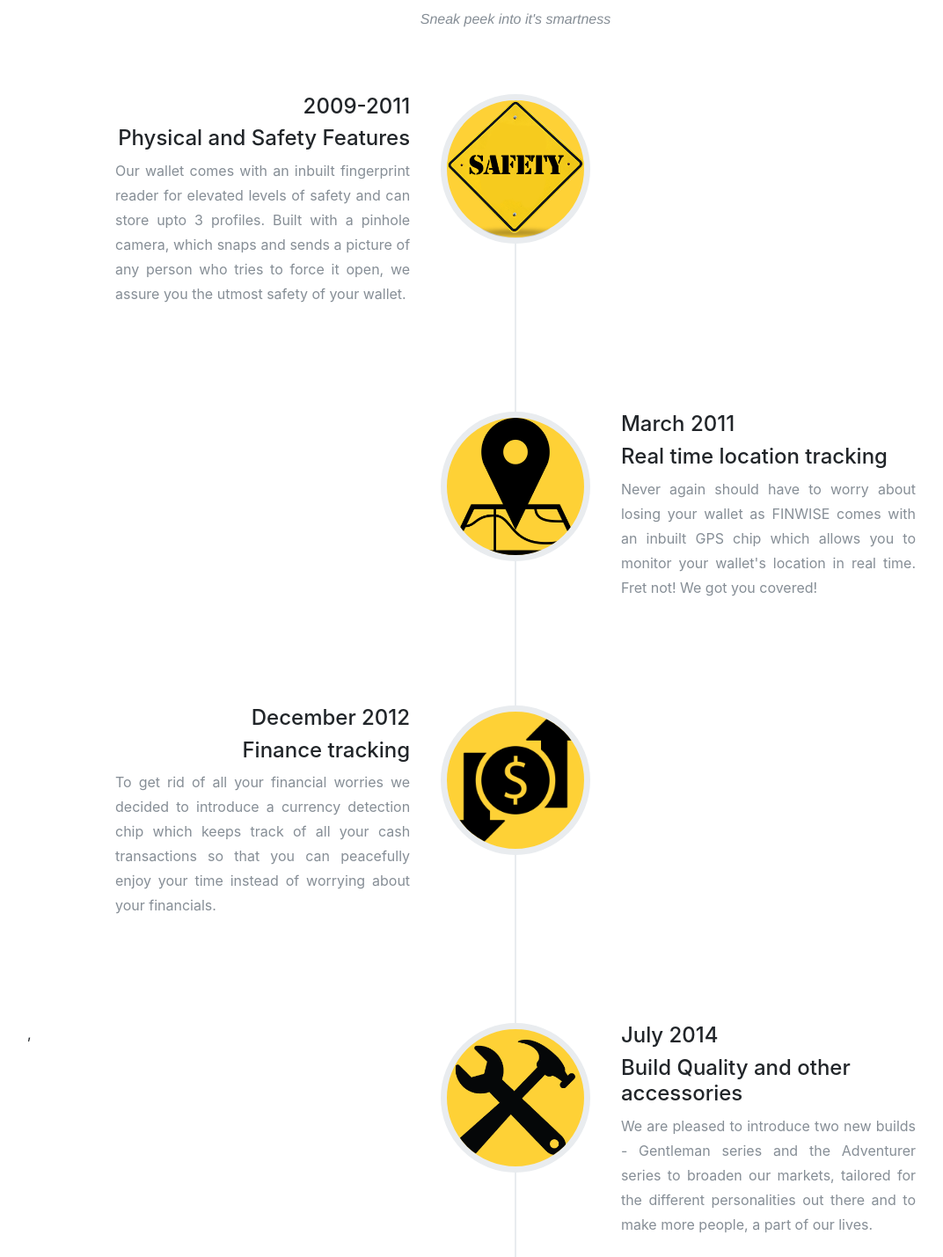
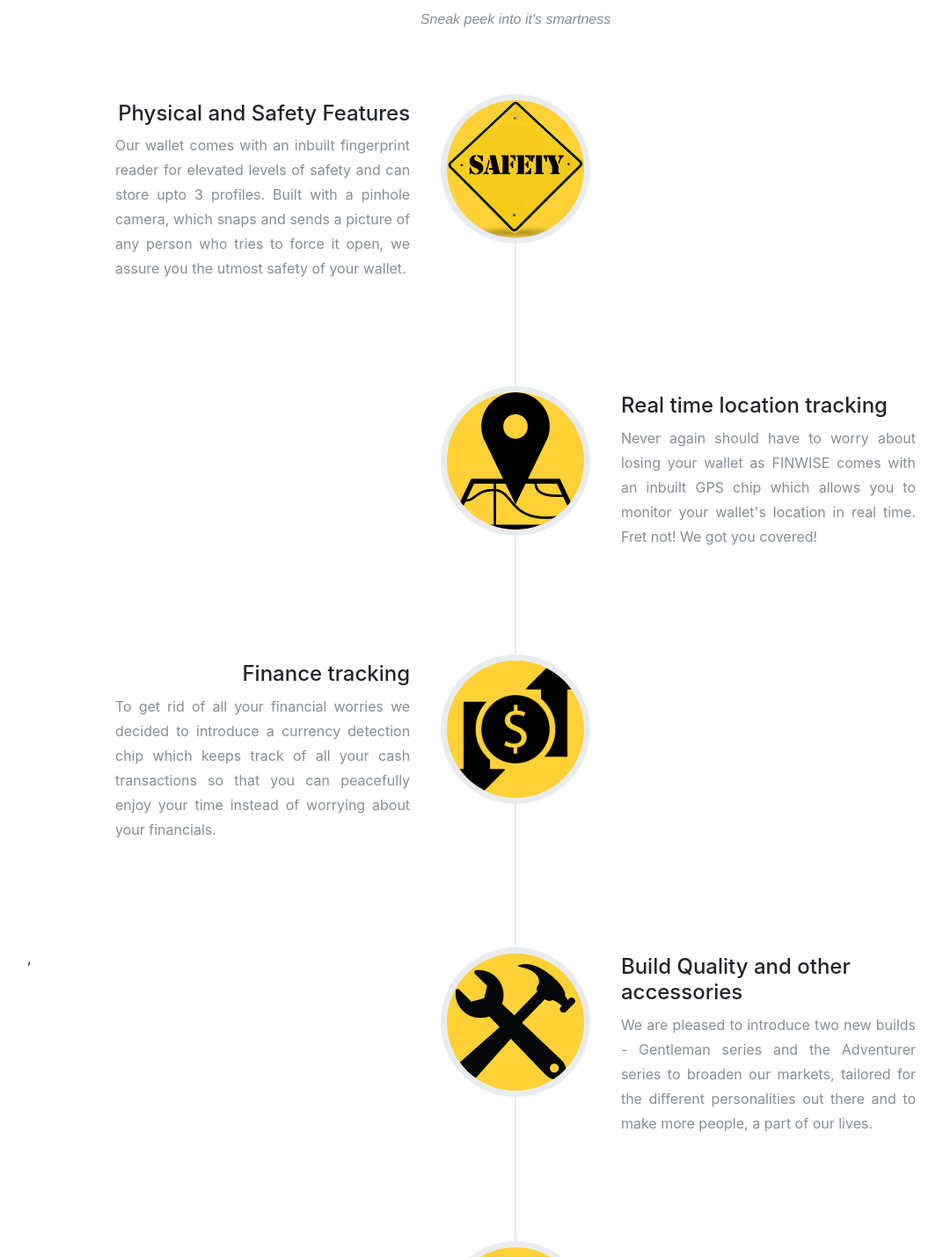
Before and after one commit to Abhishekbhagwat/Finwise, a website with bundled scripts: page index.html in a window 1280 px wide. Shown: the part 2653-4082 px from the top of the page at 88% size, without its empty margins (54-1126 px from the left). Built offline with nearby package versions, Linux system fonts and the light colour scheme; files whose address does not match are found by name; a web font is replaced by a local one.

Commit message:
Update index.html

```diff
--- a/index.html
+++ b/index.html
@@ -167,7 +167,7 @@
                 </div>
                 <div class="timeline-panel">
                   <div class="timeline-heading">
-                    <h4>2009-2011</h4>
+                    <h4></h4>
                     <h4 class="subheading">Physical and Safety Features</h4>
                   </div>
                   <div class="timeline-body">
@@ -181,7 +181,7 @@
                 </div>
                 <div class="timeline-panel">
                   <div class="timeline-heading">
-                    <h4>March 2011</h4>
+                    <h4></h4>
                     <h4 class="subheading">Real time location tracking</h4>
                   </div>
                   <div class="timeline-body">
@@ -195,7 +195,7 @@
                 </div>
                 <div class="timeline-panel">
                   <div class="timeline-heading">
-                    <h4>December 2012</h4>
+                    <h4></h4>
                     <h4 class="subheading">Finance tracking</h4>
                   </div>
                   <div class="timeline-body">
@@ -209,7 +209,7 @@
                 </div>,
                 <div class="timeline-panel">
                   <div class="timeline-heading">
-                    <h4>July 2014</h4>
+                    <h4></h4>
                     <h4 class="subheading">Build Quality and other accessories</h4>
                   </div>
                   <div class="timeline-body">
```
